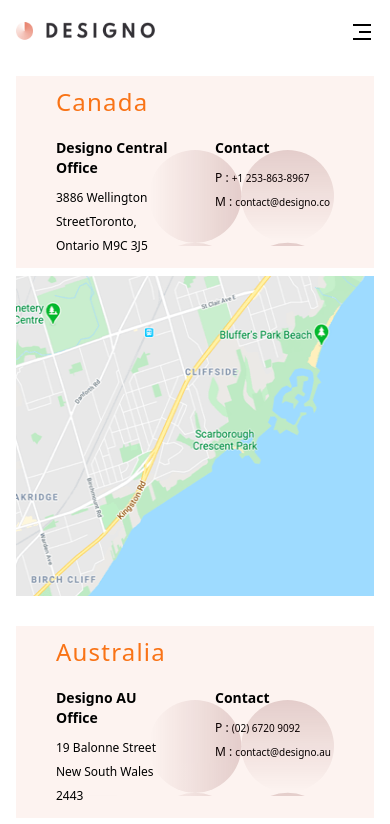
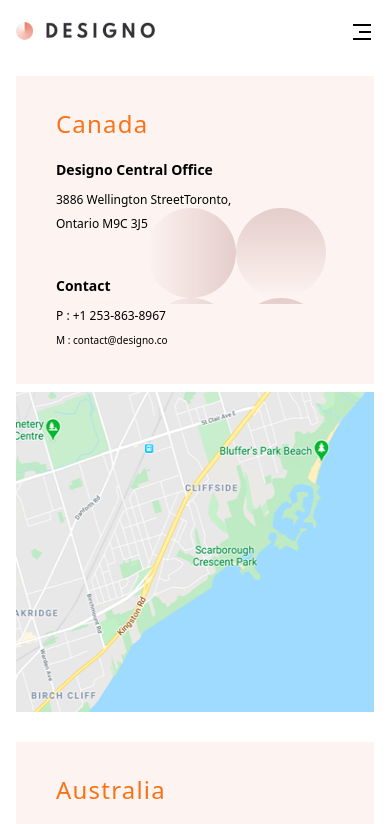
Before and after one commit to Joe-77/multi-page-website, a React (Vite) app: page /location in a window 390 px wide. Shown: the top 824 px of the page. Built offline with nearby package versions, Linux system fonts and the light colour scheme.

Commit message:
update footer and location

```diff
--- a/src/components/component/Footer.tsx
+++ b/src/components/component/Footer.tsx
@@ -12,7 +12,7 @@ const Footer = () => {
           <Link to="/">
             <img className="w-28 sm:w-40" src={logo} alt="" />
           </Link>
-          <ul className="flex gap-4 text-sm ">
+          <ul className="flex gap-4 text-[11px] sm:text-sm">
             <li>
               <Link to="/about">our company</Link>
             </li>
--- a/src/components/component/Location.tsx
+++ b/src/components/component/Location.tsx
@@ -9,26 +9,26 @@ const Location = () => {
         key={id}
           className={`map${e.id} flex gap-2 sm:gap-4 flex-col sm:flex-row justify-between`}
         >
-          <div className="bg-[#FDF3F0] flex-1 flex items-center px-10 h-48 sm:h-80">
-            <div className="h-48 sm:h-80 flex flex-col justify-center ">
+          <div className="bg-[#FDF3F0] flex-1 flex items-center px-10  sm:h-80">
+            <div className="sm:h-80 flex flex-col justify-center py-8 sm:py-0 ">
               <h2 className="text-orange-500 capitalize text-2xl tracking-wider">
                 {e.name}
               </h2>
-              <div className="flex gap-10 mt-5 relative">
+              <div className="flex flex-col sm:flex-row gap-10 mt-5 relative">
                 <div className="absolute top-1/2 -translate-y-1/2 left-0 bg-circle bg-cover bg-no-repeat w-full h-24"></div>
-                <div className="w-1/2">
+                <div className="w-3/4 sm:w-1/2">
                   <h4 className="font-bold text-sm pb-2">
                     Designo {e.place} Office
                   </h4>
                   <p className="text-xs leading-6">{e.location}</p>
                 </div>
-                <div className="w-1/2">
+                <div className="w-3/4 sm:w-1/2">
                   <h4 className="font-bold text-sm pb-2">Contact</h4>
                   <p className="text-xs leading-6">
-                    P : <span className="text-[10px]">{e.phone}</span>
+                    P : {e.phone}
                   </p>
-                  <p className="text-xs leading-6">
-                    M : <span className="text-[10px]">{e.mail}</span>
+                  <p className="text-[10px] sm:text-xs leading-6">
+                    M : {e.mail}
                   </p>
                 </div>
               </div>
```
